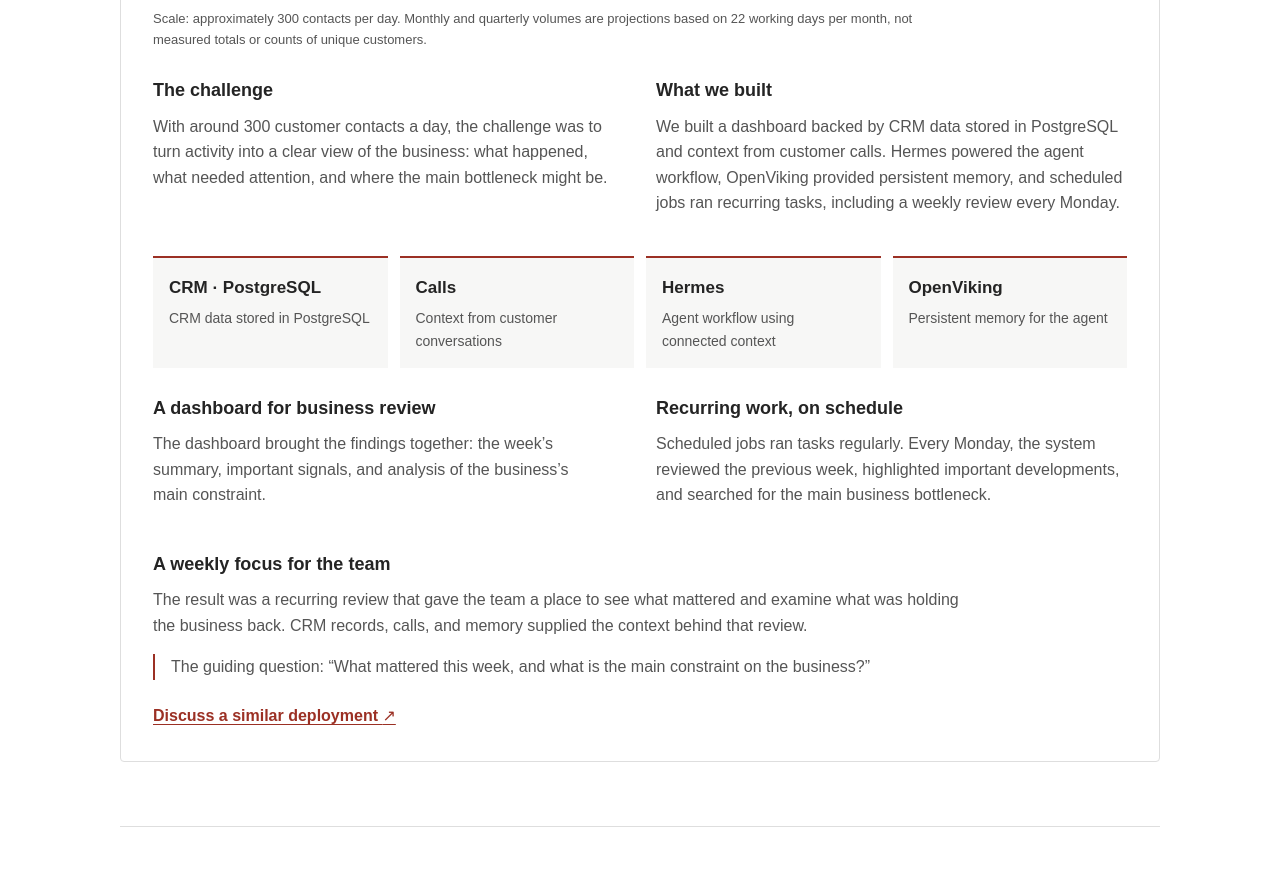
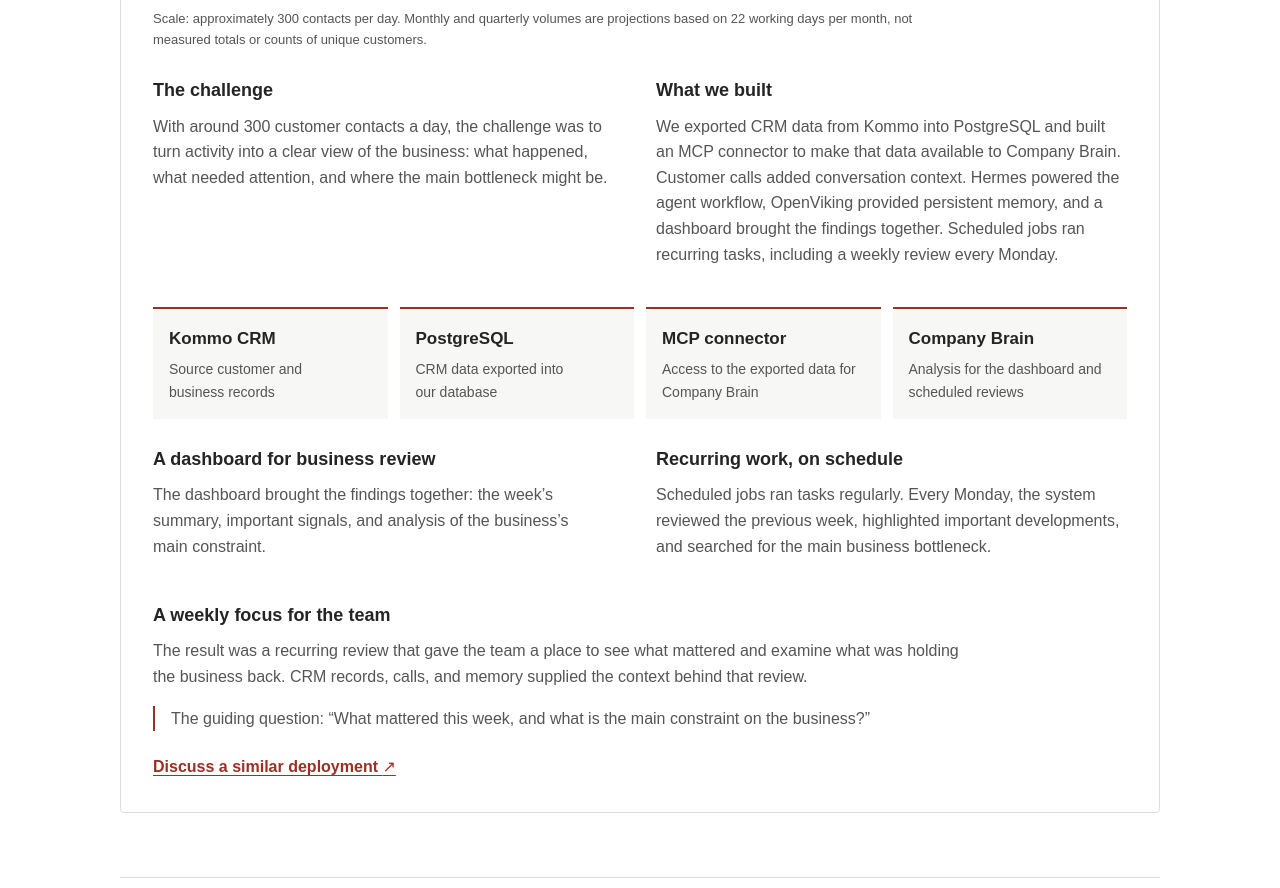
Before and after one commit to gilb-ai/gilb.ai, a plain HTML site: page index.html in a window 1280 px wide. Shown: the part 2388-3276 px from the top of the page. Drawn offline with Linux system fonts and the light colour scheme.

Commit message:
Clarify Kommo export and MCP connector in MG case

```diff
--- a/index.html
+++ b/index.html
@@ -18,8 +18,8 @@
 <p class="case-lead">For MG, we built a dashboard and scheduled tasks that turned CRM data and customer calls into a regular business review. Every Monday, the system summarized the previous week, highlighted what mattered, and looked for the main constraint holding the business back.</p>
 <dl class="case-metrics"><div><dt>≈300</dt><dd>customer contacts per day</dd></div><div><dt>≈6,600</dt><dd>contacts per month, estimated</dd></div><div><dt>≈19,800</dt><dd>contacts per quarter, estimated</dd></div></dl>
 <p class="case-note">Scale: approximately 300 contacts per day. Monthly and quarterly volumes are projections based on 22 working days per month, not measured totals or counts of unique customers.</p>
-<div class="case-details"><div><h4>The challenge</h4><p>With around 300 customer contacts a day, the challenge was to turn activity into a clear view of the business: what happened, what needed attention, and where the main bottleneck might be.</p></div><div><h4>What we built</h4><p>We built a dashboard backed by CRM data stored in PostgreSQL and context from customer calls. Hermes powered the agent workflow, OpenViking provided persistent memory, and scheduled jobs ran recurring tasks, including a weekly review every Monday.</p></div></div>
-<ol class="case-flow" aria-label="Integration components"><li><strong>CRM · PostgreSQL</strong><span>CRM data stored in PostgreSQL</span></li><li><strong>Calls</strong><span>Context from customer conversations</span></li><li><strong>Hermes</strong><span>Agent workflow using connected context</span></li><li><strong>OpenViking</strong><span>Persistent memory for the agent</span></li></ol>
+<div class="case-details"><div><h4>The challenge</h4><p>With around 300 customer contacts a day, the challenge was to turn activity into a clear view of the business: what happened, what needed attention, and where the main bottleneck might be.</p></div><div><h4>What we built</h4><p>We exported CRM data from Kommo into PostgreSQL and built an MCP connector to make that data available to Company Brain. Customer calls added conversation context. Hermes powered the agent workflow, OpenViking provided persistent memory, and a dashboard brought the findings together. Scheduled jobs ran recurring tasks, including a weekly review every Monday.</p></div></div>
+<ol class="case-flow" aria-label="CRM data flow from Kommo to Company Brain"><li><strong>Kommo CRM</strong><span>Source customer and business records</span></li><li><strong>PostgreSQL</strong><span>CRM data exported into our database</span></li><li><strong>MCP connector</strong><span>Access to the exported data for Company Brain</span></li><li><strong>Company Brain</strong><span>Analysis for the dashboard and scheduled reviews</span></li></ol>
 <div class="case-details"><div><h4>A dashboard for business review</h4><p>The dashboard brought the findings together: the week’s summary, important signals, and analysis of the business’s main constraint.</p></div><div><h4>Recurring work, on schedule</h4><p>Scheduled jobs ran tasks regularly. Every Monday, the system reviewed the previous week, highlighted important developments, and searched for the main business bottleneck.</p></div></div>
 <div class="case-outcome"><h4>A weekly focus for the team</h4><p>The result was a recurring review that gave the team a place to see what mattered and examine what was holding the business back. CRM records, calls, and memory supplied the context behind that review.</p><p class="case-example">The guiding question: “What mattered this week, and what is the main constraint on the business?”</p></div>
 <a class="text-link" href="#contact">Discuss a similar deployment <span aria-hidden="true">↗</span></a>
```
